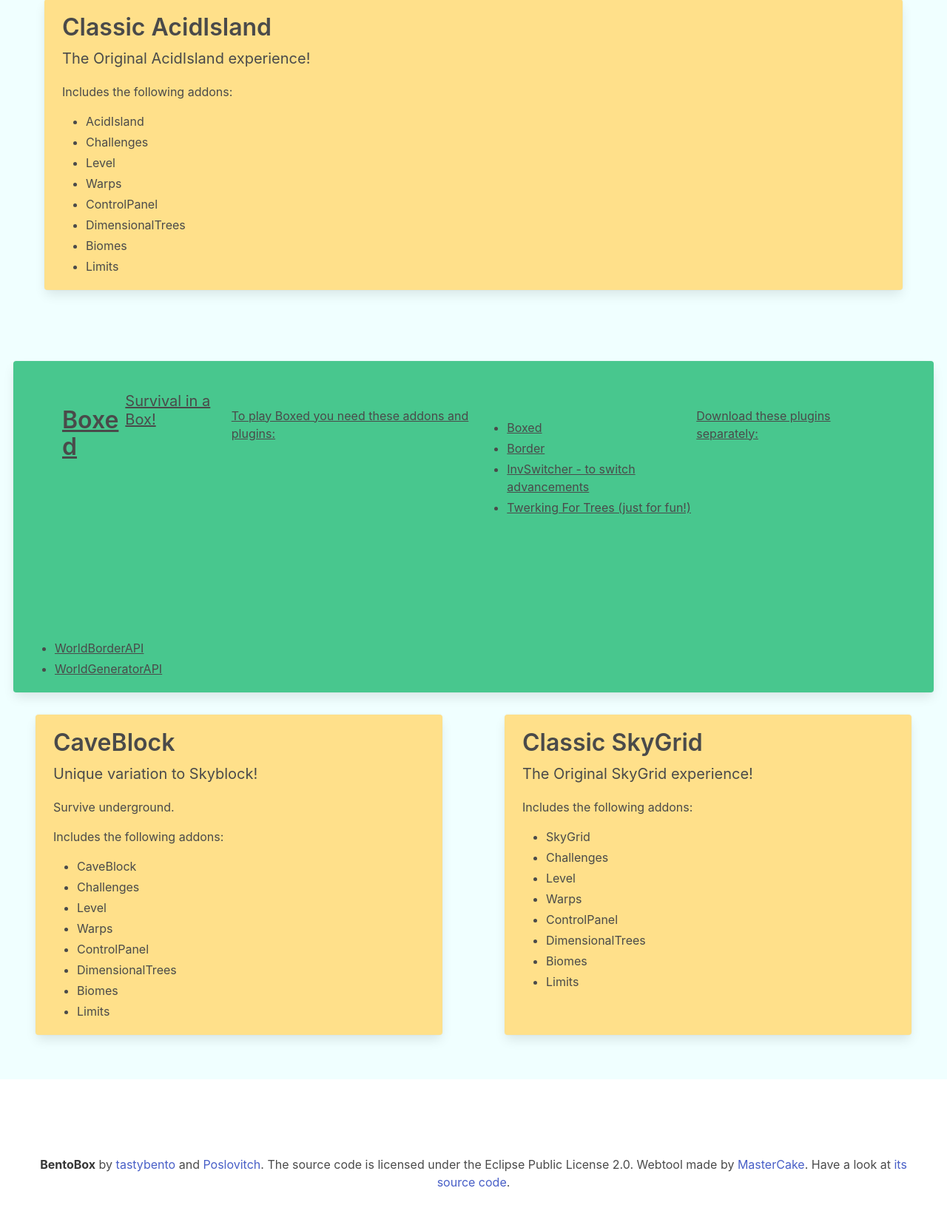
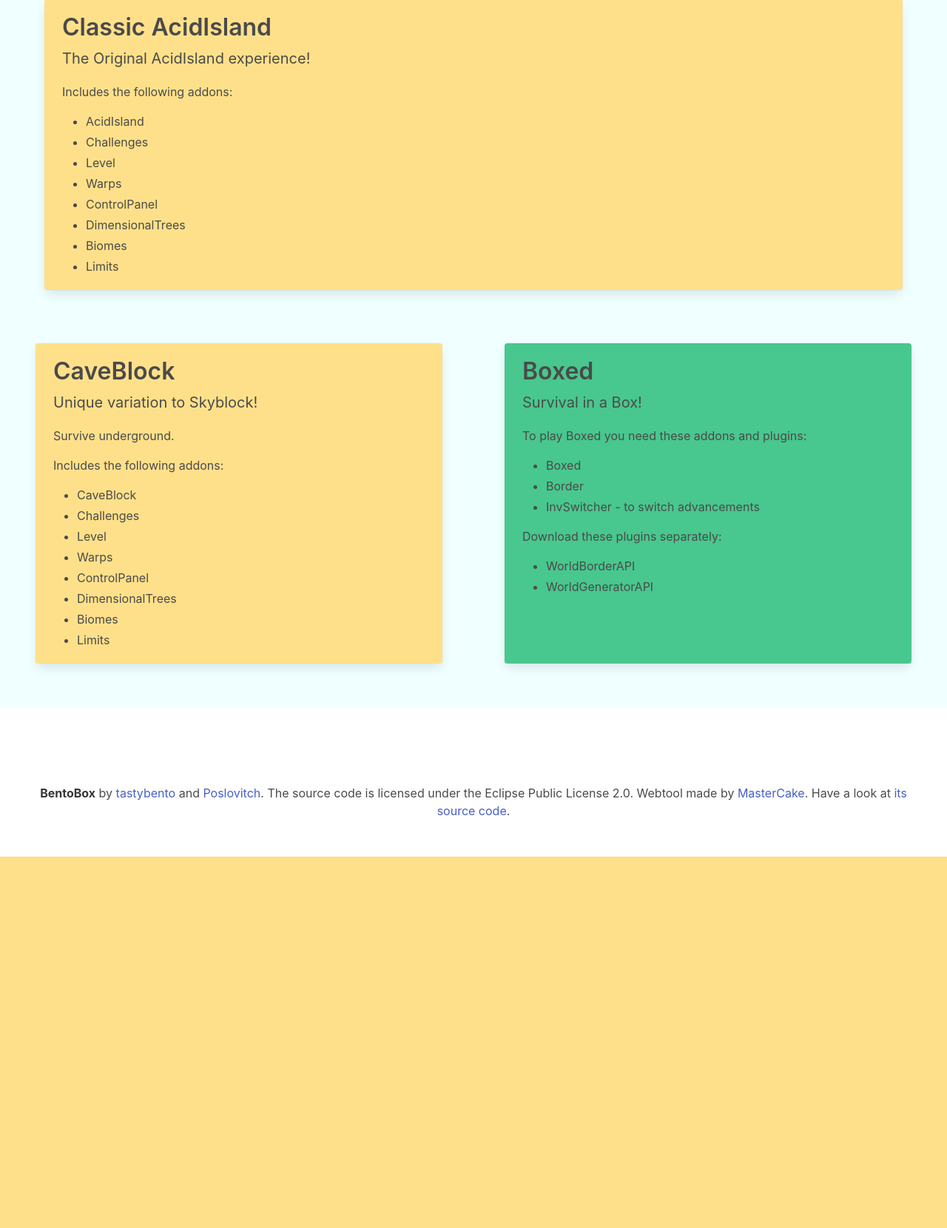
Before and after one commit to BentoBoxWorld/website, a Flask app: template templates/index.html in a window 1280 px wide. Shown: the part 760-2420 px from the top of the page at 74% size. After the commit the page ends 1918 px from the top, so only its background shows below. Run offline with Flask 2, Linux system fonts and the light colour scheme; the template is opened without the code that fills it: most values are stand-ins (such as "Sample title", 1, 10 or a date in 2020); some libraries are stand-ins or nearby versions.

Commit message:
Working web site.

```diff
--- a/requirements.txt
+++ b/requirements.txt
@@ -1,6 +1,6 @@
 Flask==1.0
 urllib3==1.26.5
-requests==2.20.0
+requests==2.25.1
 gunicorn==19.9.0
 xmltodict==0.12.0
 requests-cache==0.5.2
--- a/templates/custom.html
+++ b/templates/custom.html
@@ -23,7 +23,7 @@
       <h3>Select Gamemodes</h3>
       <span>Gamemodes bring in original games to your server.</span>
       <label class="column is-one-third radio">
-        {% for item in addons[:5] %}
+        {% for item in addons[:6] %}
         <label class="checkbox" onMouseOver="showDescription('{{ item.name }}')">
             <input class="gamemode" onclick="selectedModule()" type="checkbox" name="{{ item.artifactId }}:{{ item.version }}">
             {{ item.name }}
@@ -44,7 +44,7 @@
       <h3>Select Addons</h3>
       <span>Addons enhance the player's experience and make your server unique by adding new features.</span>
       <div class="addons column is-one-third">
-        {% for item in addons[5:] %}
+        {% for item in addons[6:] %}
           <label class="checkbox" onMouseOver="showDescription('{{ item.name }}')">
             <input onclick="selectedModule()" name="{{ item.artifactId }}:{{ item.version }}" type="checkbox">
             {{ item.name }}
--- a/templates/index.html
+++ b/templates/index.html
@@ -70,26 +70,6 @@
      </ul>
     </article>
    </a>
-   <a class="tile is-parent"
-     href="/create-jar/?boxed:{{ addons.boxed }}&border:{{ addons.border }}&InvSiwtcher:{{ addons.InvSwitcher }}&twerkingfortrees:{{ twerkingfortrees.chat }}&">
-     <article
-      class="tile is-child box notification has-background-success">
-      <p class="title">Boxed</p>
-      <p class="subtitle">Survival in a Box!</p>
-      <p>To play Boxed you need these addons and plugins:</p>
-      <ul>
-       <li>Boxed</li>
-       <li>Border</li>
-       <li>InvSwitcher - to switch advancements</li>
-       <li>Twerking For Trees (just for fun!)</li>
-      </ul>
-      <p>Download these plugins separately:</p>
-      <ul>
-         <li><a href=https://github.com/yannicklamprecht/WorldBorderAPI/releases>WorldBorderAPI</a></li>
-         <li><a href=https://github.com/rutgerkok/WorldGeneratorApi/releases>WorldGeneratorAPI</a></li>
-      </ul>
-     </article>
-    </a>
   </div>
   <div class="tile is-ancestor">
    <a class="tile is-parent"
@@ -112,23 +92,23 @@
      </ul>
     </article>
    </a> <a class="tile is-parent"
-    href="/create-jar/?skygrid:{{ addons.skygrid }}&level:{{ addons.level }}&challenges:{{ addons.challenges }}&warps:{{ addons.warps }}&controlpanel:{{ addons.controlpanel }}&dimensionaltrees:{{ addons.dimensionaltrees }}&biomes:{{ addons.biomes }}&limits:{{ addons.limits }}&">
+    href="/create-jar/?boxed:{{ addons.boxed }}&border:{{ addons.border }}&invswitcher:{{ addons.invswitcher }}&">
     <article
-     class="tile is-child box notification has-background-warning">
-     <p class="title">Classic SkyGrid</p>
-     <p class="subtitle">The Original SkyGrid experience!</p>
-     <p>Includes the following addons:</p>
-     <ul>
-      <li>SkyGrid</li>
-      <li>Challenges</li>
-      <li>Level</li>
-      <li>Warps</li>
-      <li>ControlPanel</li>
-      <li>DimensionalTrees</li>
-      <li>Biomes</li>
-      <li>Limits</li>
-     </ul>
-    </article>
+       class="tile is-child box notification has-background-success">
+       <p class="title">Boxed</p>
+       <p class="subtitle">Survival in a Box!</p>
+       <p>To play Boxed you need these addons and plugins:</p>
+       <ul>
+        <li>Boxed</li>
+        <li>Border</li>
+        <li>InvSwitcher - to switch advancements</li>
+       </ul>
+       <p>Download these plugins separately:</p>
+       <ul>
+          <li>WorldBorderAPI</li>
+          <li>WorldGeneratorAPI</li>
+       </ul>
+      </article>
    </a>
   </div>
  </div>
```
